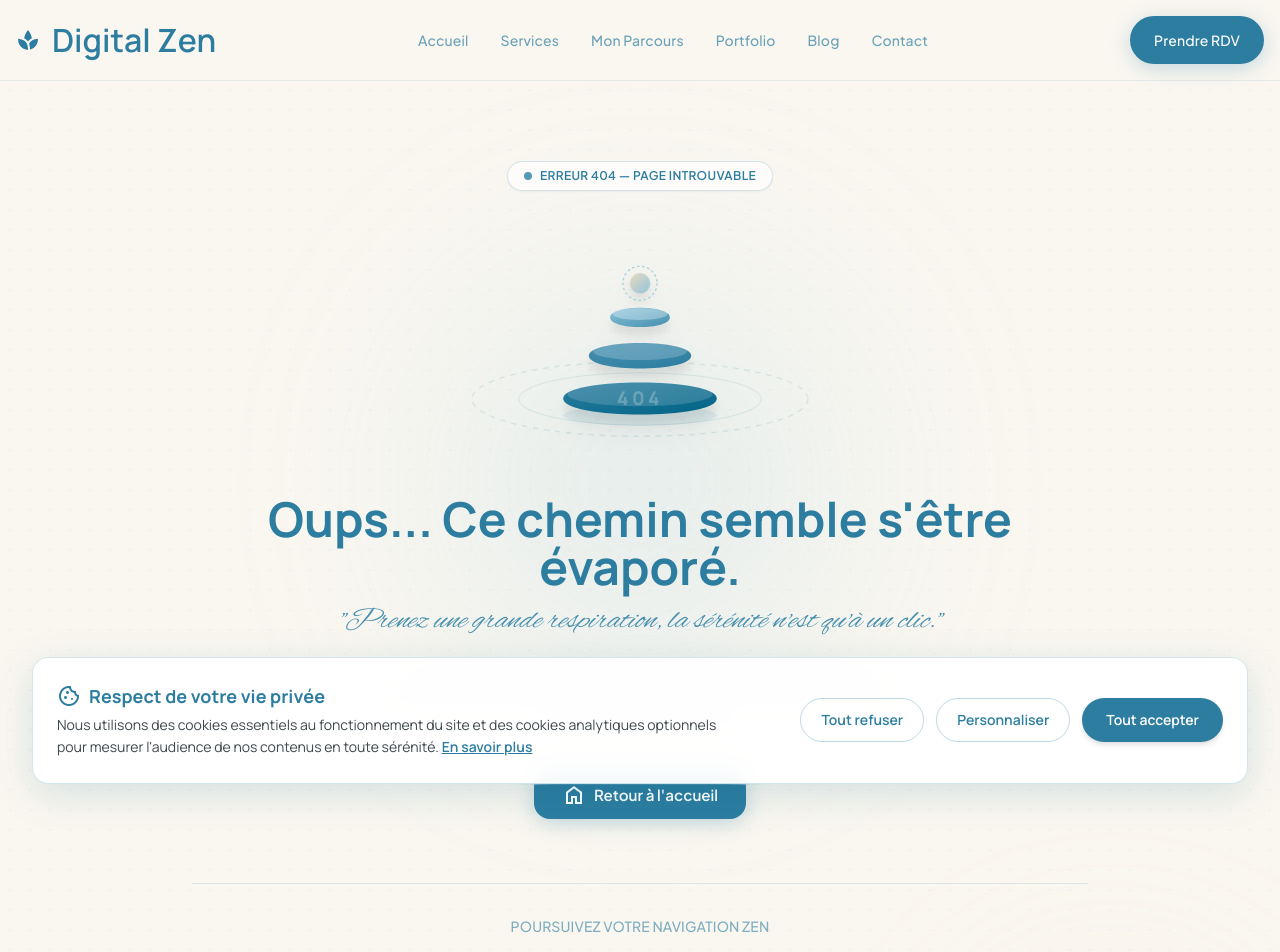
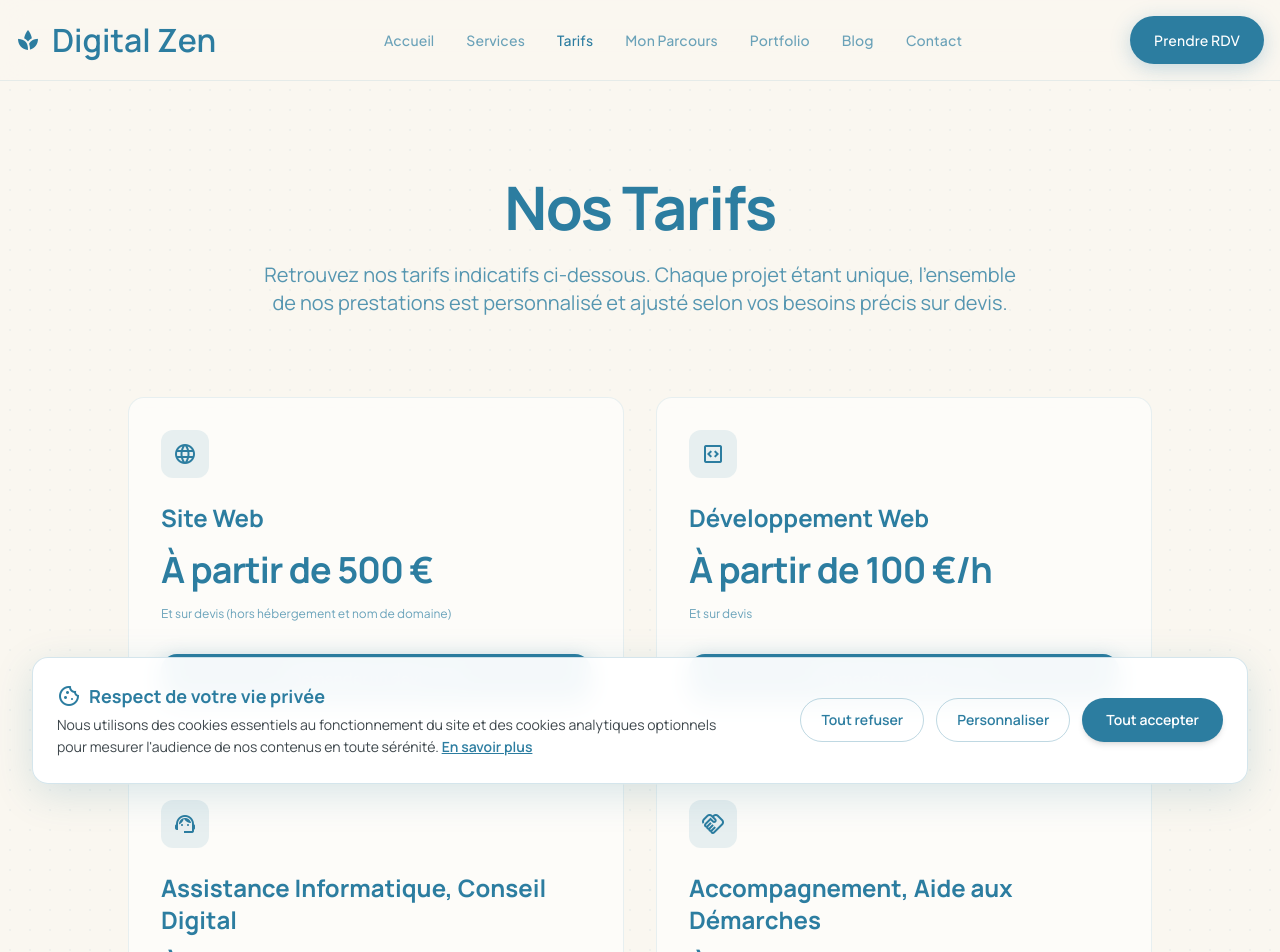
Before and after one commit to melinox58/DigitalZen, a React (Vite) app: page /tarifs in a window 1280 px wide. Shown: the top 952 px of the page. Built offline with nearby package versions, Linux system fonts and the light colour scheme; the HTML template or start-up script is replaced by a standard one.

Commit message:
feat: ajout de la page Tarifs et de son integration a la navigation

```diff
--- a/scripts/build-blog.js
+++ b/scripts/build-blog.js
@@ -120,6 +120,7 @@ function generateSitemap(posts) {
   const staticPages = [
     '',
     '/services',
+    '/tarifs',
     '/parcours',
     '/a-propos',
     '/experiences',
--- a/scripts/build-portfolio.js
+++ b/scripts/build-portfolio.js
@@ -140,6 +140,7 @@ function updateSitemapWithProjects(projects) {
   const staticPages = [
     '',
     '/services',
+    '/tarifs',
     '/parcours',
     '/a-propos',
     '/experiences',
--- a/src/App.jsx
+++ b/src/App.jsx
@@ -9,6 +9,7 @@ import { CookieProvider } from './context/CookieContext';
 
 import Home from './pages/Home';
 import Services from './pages/Services';
+import Tarifs from './pages/Tarifs';
 import Parcours from './pages/Parcours';
 import About from './pages/About';
 import Experiences from './pages/Experiences';
@@ -31,6 +32,7 @@ export default function App() {
           <Routes>
             <Route path="/" element={<Home />} />
             <Route path="/services" element={<Services />} />
+            <Route path="/tarifs" element={<Tarifs />} />
             <Route path="/parcours" element={<Parcours />} />
             <Route path="/a-propos" element={<About />} />
             <Route path="/experiences" element={<Experiences />} />
--- a/src/components/MobileNav.jsx
+++ b/src/components/MobileNav.jsx
@@ -32,6 +32,17 @@ export default function MobileNav() {
           <span className="font-label-md font-semibold">Services</span>
           <div className="w-10 h-10 rounded-full bg-[#2c7da0]/10 flex items-center justify-center text-[#2c7da0]">
             <span className="material-symbols-outlined">settings_suggest</span>
+          </div>
+        </Link>
+
+        <Link
+          to="/tarifs"
+          onClick={() => setIsOpen(false)}
+          className="bg-white/90 backdrop-blur-md rounded-full pl-5 pr-2 py-2 flex items-center gap-3 text-[#2c7da0] hover:text-primary shadow-[0_4px_15px_rgba(0,0,0,0.1)] transition-colors border border-white/50"
+        >
+          <span className="font-label-md font-semibold">Tarifs</span>
+          <div className="w-10 h-10 rounded-full bg-[#2c7da0]/10 flex items-center justify-center text-[#2c7da0]">
+            <span className="material-symbols-outlined">payments</span>
           </div>
         </Link>
 
--- a/src/components/Navbar.jsx
+++ b/src/components/Navbar.jsx
@@ -22,6 +22,9 @@ export default function Navbar() {
           </Link>
           <Link to="/services" className={`font-label-md text-label-md transition-colors ${isActive('/services') ? 'text-[#2c7da0] font-bold' : 'text-[#2c7da0]/70 hover:text-primary'}`}>
             Services
+          </Link>
+          <Link to="/tarifs" className={`font-label-md text-label-md transition-colors ${isActive('/tarifs') ? 'text-[#2c7da0] font-bold' : 'text-[#2c7da0]/70 hover:text-primary'}`}>
+            Tarifs
           </Link>
           <Link to="/parcours" className={`font-label-md text-label-md transition-colors ${isActive('/parcours') ? 'text-[#2c7da0] font-bold' : 'text-[#2c7da0]/70 hover:text-primary'}`}>
             Mon Parcours
--- /dev/null
+++ b/src/pages/Tarifs.jsx
@@ -0,0 +1,90 @@
+import React from 'react';
+import { Link } from 'react-router-dom';
+
+export default function Tarifs() {
+  const offers = [
+    {
+      title: "Site Web",
+      price: "À partir de 500 €",
+      detail: "Et sur devis (hors hébergement et nom de domaine)",
+      icon: "language",
+      buttonText: "Demander un devis"
+    },
+    {
+      title: "Développement Web",
+      price: "À partir de 100 €/h",
+      detail: "Et sur devis",
+      icon: "code_blocks",
+      buttonText: "Demander un devis"
+    },
+    {
+      title: "Assistance Informatique, Conseil Digital",
+      price: "À partir de 30 €/h",
+      detail: "Et sur devis",
+      icon: "support_agent",
+      buttonText: "Me contacter"
+    },
+    {
+      title: "Accompagnement, Aide aux Démarches",
+      price: "À partir de 20 €/h",
+      detail: "Et sur devis",
+      icon: "handshake",
+      buttonText: "Me contacter"
+    }
+  ];
+
+  return (
+    <main className="flex-grow pb-24 md:pb-0 relative z-10 w-full max-w-container-max mx-auto px-margin-mobile md:px-margin-desktop py-8 md:py-16">
+      {/* Intro Header */}
+      <section className="mb-12 pt-8 pb-8 text-center max-w-3xl mx-auto">
+        <h1 className="text-4xl md:text-6xl font-bold text-[#2c7da0] mb-6 font-headline tracking-tight">Nos Tarifs</h1>
+        <p className="text-lg md:text-xl text-[#2c7da0]/80 font-body leading-relaxed">
+          Retrouvez nos tarifs indicatifs ci-dessous. Chaque projet étant unique, l'ensemble de nos prestations est personnalisé et ajusté selon vos besoins précis sur devis.
+        </p>
+      </section>
+
+      {/* Grille des 4 Cards (2x2 desktop, 1 col mobile) */}
+      <section className="max-w-5xl mx-auto grid grid-cols-1 md:grid-cols-2 gap-8 mb-12">
+        {offers.map((offer, idx) => (
+          <div
+            key={idx}
+            className="bg-white/60 backdrop-blur-sm rounded-2xl overflow-hidden border border-[#2c7da0]/10 hover:shadow-[0_15px_40px_rgba(44,125,160,0.15)] transition-all duration-300 p-8 flex flex-col justify-between group"
+          >
+            <div>
+              <div className="w-12 h-12 rounded-xl bg-[#2c7da0]/10 text-[#2c7da0] flex items-center justify-center mb-6 group-hover:bg-[#2c7da0] group-hover:text-white transition-colors">
+                <span className="material-symbols-outlined text-2xl">{offer.icon}</span>
+              </div>
+              <h2 className="text-2xl font-bold text-[#2c7da0] mb-3 font-headline">
+                {offer.title}
+              </h2>
+              {/* Tarif mis en avant visuellement */}
+              <div className="text-3xl md:text-4xl font-bold text-[#2c7da0] my-4 font-headline tracking-tight">
+                {offer.price}
+              </div>
+              {/* Mention discrète */}
+              <p className="text-xs text-[#2c7da0]/70 mb-8 font-label">
+                {offer.detail}
+              </p>
+            </div>
+
+            {/* Bouton de redirection vers /contact */}
+            <Link
+              to="/contact"
+              className="btn-primary w-full mt-auto flex items-center justify-center gap-2 group/btn"
+            >
+              <span>{offer.buttonText}</span>
+              <span className="material-symbols-outlined text-sm group-hover/btn:translate-x-1 transition-transform">
+                arrow_forward
+              </span>
+            </Link>
+          </div>
+        ))}
+      </section>
+
+      {/* Mention légale bas de page */}
+      <p className="text-center text-xs text-[#2c7da0]/60 italic max-w-xl mx-auto pt-4 border-t border-[#2c7da0]/10">
+        Tarifs exprimés en TTC, TVA non applicable, article 293 B du CGI
+      </p>
+    </main>
+  );
+}
```
Also changed, not shown: 1 other file (tests, documents, lock files or other folders).
